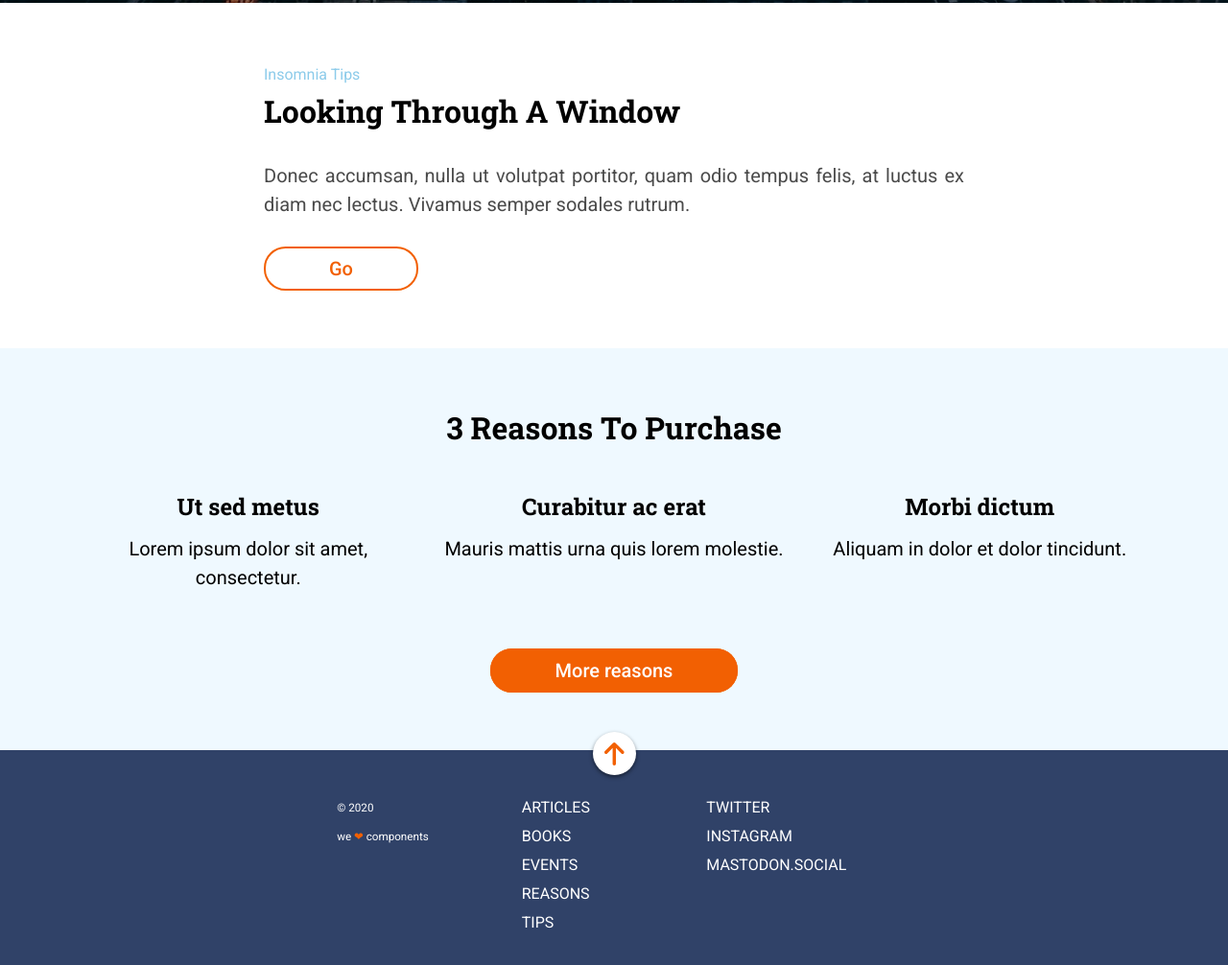
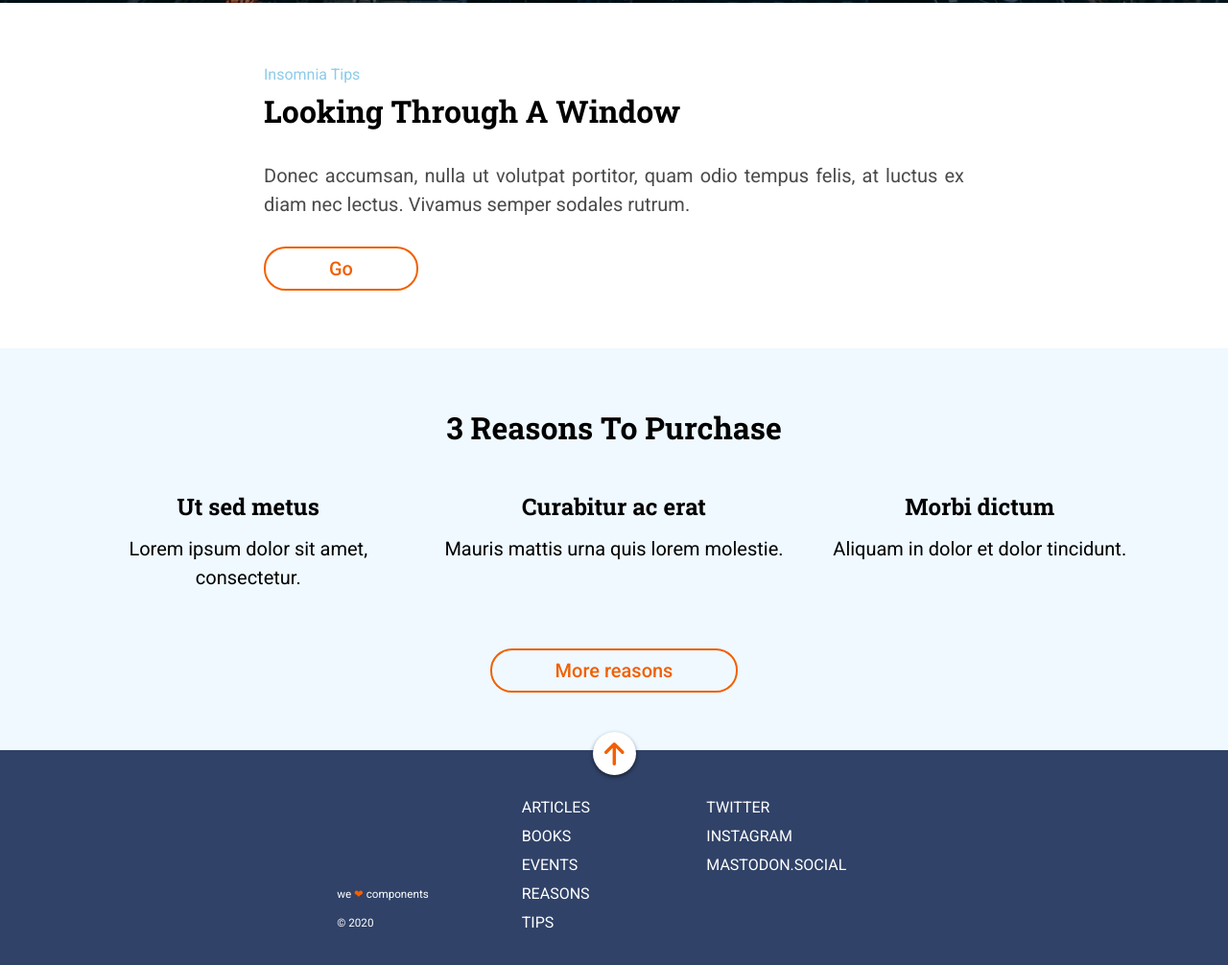
Before and after one commit to LuciaMezquida/anonymous-proxy, a website: page docs/index.html in a window 1280 px wide. Shown: the part 797-1803 px from the top of the page at 96% size. Drawn offline with nearby package versions, Linux system fonts and the light colour scheme; files that its build step writes are made by us from their sources.

Commit message:
Improve purchase section

```diff
--- a/src/scss/layout/_footer.scss
+++ b/src/scss/layout/_footer.scss
@@ -18,6 +18,10 @@
   &__container {
     display: flex;
     justify-content: center;
+    display: none;
+    @media all and (min-width: 768px) {
+      display: inline-block;
+    }
     &--arrow {
       position: relative;
       top: -22px;
@@ -65,6 +69,7 @@
       line-height: 30px;
       color: $color-text03;
       @media all and (min-width: 768px) {
+        flex-direction: column-reverse;
         width: 210px;
       }
       .love {
--- a/src/scss/layout/_main-reasons.scss
+++ b/src/scss/layout/_main-reasons.scss
@@ -24,7 +24,7 @@
       display: grid;
       grid-template-columns: 1fr;
       grid-template-rows: 1fr 45px 1fr 45px 1fr;
-      padding: 0 70px 45px;
+      padding: 0 70px 65px;
       @media all and (min-width: 768px) {
         grid-template-columns: 1fr 27.7px 1fr 27.7px 1fr;
         grid-template-rows: 1fr;
@@ -79,25 +79,24 @@
     &--button {
       font-family: $font02;
       font-size: 20px;
+      font-weight: 500;
       line-height: 45px;
-      font-weight: 500;
+      color: $color-button;
       text-decoration: none;
-      color: $color-text03;
-      background-color: $color-button;
+      border: 2px solid $color-button;
+      padding: 9px 24px;
       border-radius: 22.5px;
-      padding: 9px 30px;
-      border: 2px solid #f26002;
       transition: ease 1s;
       @media all and (min-width: 768px) {
-        padding: 9px 44px;
+        padding: 9px 31px;
       }
       @media all and (min-width: 1280px) {
         padding: 9px 66px;
       }
     }
     &--button:hover {
-      color: $color-button;
-      background-color: $color-text03;
+      color: $color-text03;
+      background-color: $color-button;
     }
   }
 }
```
